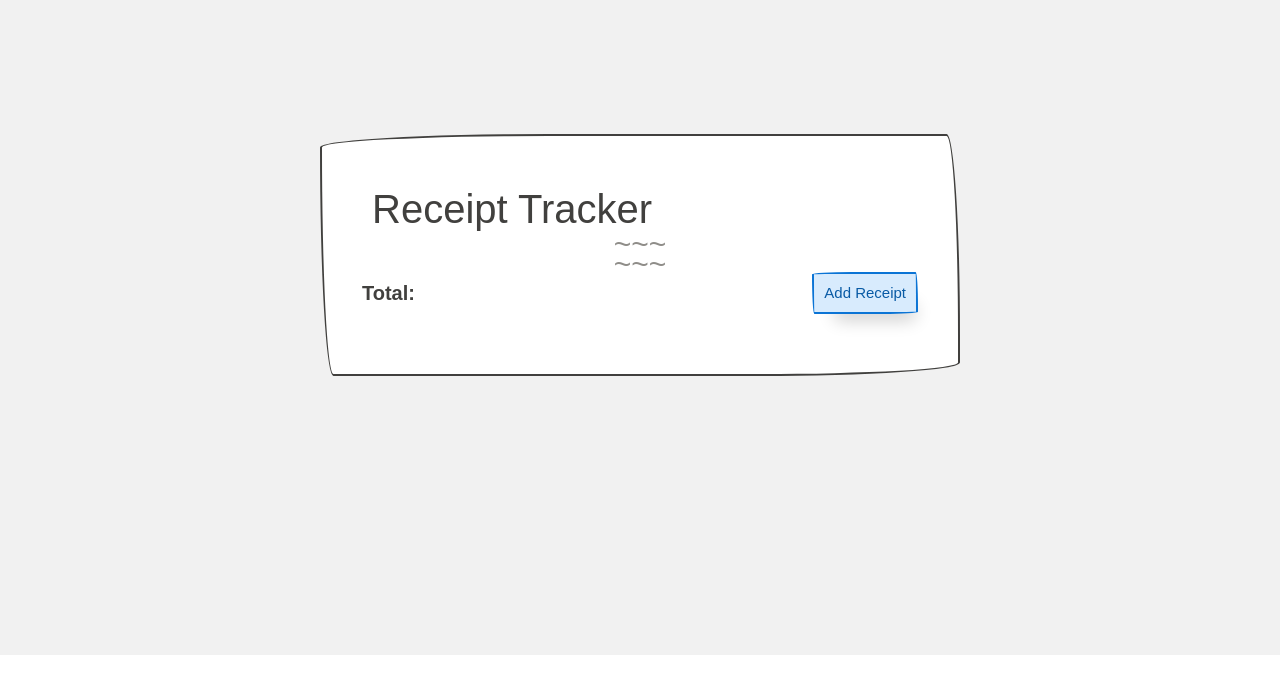
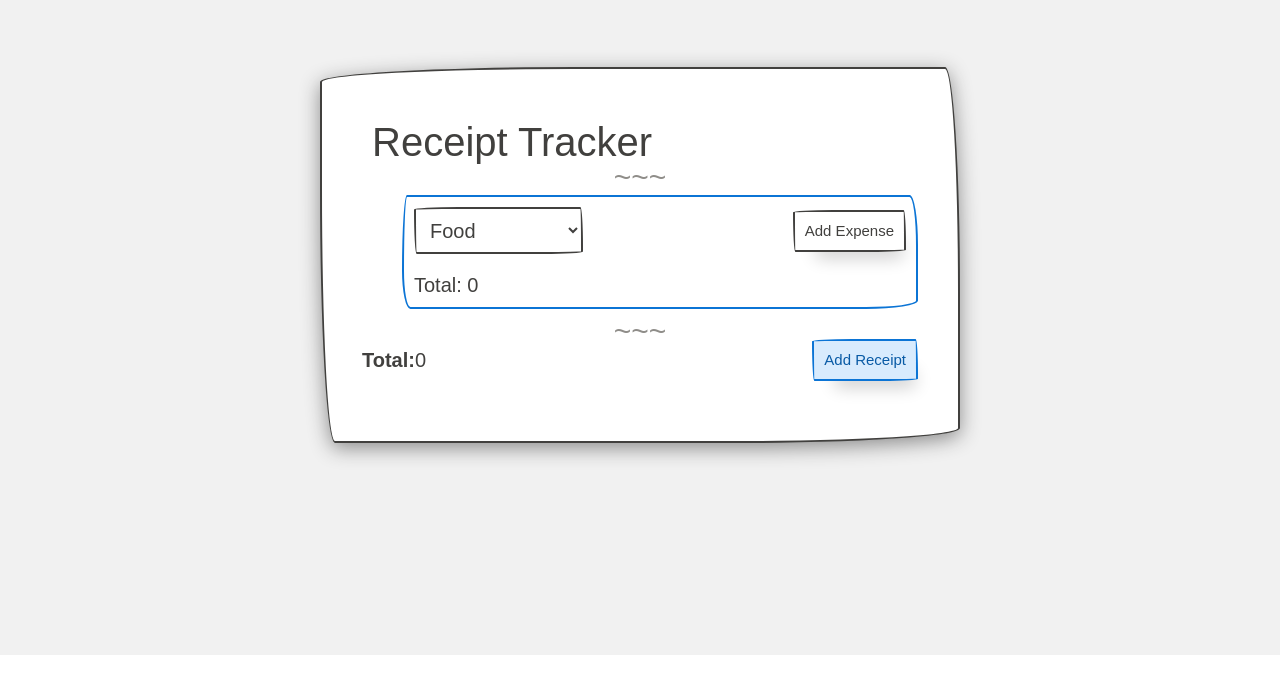
Before and after one commit to harshmanwani/receipt-tracker, a React (Create React App) app: page / in a window 1280 px wide. Shown: the part 145-820 px from the top of the page. Built offline with nearby package versions, Linux system fonts and the light colour scheme; a web font is replaced by a local one.

Commit message:
v0.9 Working Demo

```diff
--- a/src/components/App.js
+++ b/src/components/App.js
@@ -1,60 +1,111 @@
-import React, { Component } from 'react';
-import styled from 'styled-components';
-import Panel from './Panel';
-import Receipt from './Receipt';
-
+import React, { Component } from 'react'
+import styled from 'styled-components'
+import Panel from './Panel'
+import Receipt from './Receipt'
+import { getTotalExpenses } from './Helpers'
 
 const Container = styled.div`
   background-color: #f1f1f1;
   margin: 0;
   min-height: 100vh;
-`;
+`
 
 const Paper = styled.div`
   width: 640px !important;
   background-color: white;
-`;
+  box-shadow: 0px 5px 20px #8c8c8c;
+`
 
-// Main app structure
+const getTotal = receipts =>
+    Object.values(receipts).reduce(
+        (sum, { expenses }) => sum + getTotalExpenses(expenses),
+        0,
+    )
+
 class App extends Component {
-    constructor(){
-        super();
-        this.addReceipt = this.addReceipt.bind(this);
-        this.state = {
-            receipts: {},
-            total: ''
-        }
+    state = {
+        receipts: { [`receipt-${Date.now()}`]: { expenses: [] } },
     }
 
-    addReceipt(){
-        const receipts = {...this.state.receipts};
-        const timeStamp = Date.now();
-        receipts[`receipt-${timeStamp}`] = {};
-        this.setState({ receipts });
+    getTotal = () => {
+        const { receipts } = this.state
+        return getTotal(receipts)
+    }
+
+    addReceipt = () => {
+        this.setState(prevState => ({
+            ...prevState,
+            receipts: {
+                ...prevState.receipts,
+                [`receipt-${Date.now()}`]: { expenses: [] },
+            },
+        }))
+    }
+
+    handleChangeExpense = receiptId => index => (prop, value) => {
+        this.setState(({ receipts }) => ({
+            receipts: {
+                ...receipts,
+                [receiptId]: {
+                    expenses: receipts[receiptId].expenses.map(
+                        (expense, i) =>
+                            i === index
+                                ? {
+                                    ...expense,
+                                    [prop]: value,
+                                }
+                                : expense,
+                    ),
+                },
+            },
+        }))
+    }
+
+    addExpense = receiptId => () => {
+        this.setState(({ receipts }) => ({
+            receipts: {
+                ...receipts,
+                [receiptId]: {
+                    expenses: [
+                        ...receipts[receiptId].expenses,
+                        {
+                            desc: '',
+                            price: '',
+                        },
+                    ],
+                },
+            },
+        }))
     }
 
     render() {
+        const { receipts } = this.state
+        const total = this.getTotal()
         return (
             <Container className="row flex-center flex-middle">
                 <Paper className="border border-primary padding-large margin-large no-responsive">
                     <h3 className="margin-small">Receipt Tracker</h3>
-                    <hr/>
+                    <hr />
                     <ul className="list-of-receipts">
-                        {
-                            Object
-                                .keys(this.state.receipts)
-                                .map(key => <Receipt key={key}/>)
-                        }
+                        {Object.entries(receipts).map(([id, receipt]) => (
+                            <Receipt
+                                onChangeExpense={this.handleChangeExpense(id)}
+                                receipt={receipt}
+                                key={id}
+                                addExpense={this.addExpense(id)}
+                            />
+                        ))}
                     </ul>
-                    <hr/>
-                    <Panel addReceipt={this.addReceipt}/>
+                    <hr />
+                    <Panel addReceipt={this.addReceipt} total={total} />
                 </Paper>
             </Container>
-        );
+        )
     }
 }
 
-export default App;
+export default App
+
 
 // add receipt button X
 // add expense btn X
--- a/src/components/Expense.js
+++ b/src/components/Expense.js
@@ -1,30 +1,23 @@
-import React, { Component } from 'react';
+import React from 'react'
 
-class Expense extends Component {
-    constructor(props){
-        super(props);
-        this.handleDescChange = this.handleDescChange.bind(this);
-        this.handleCostChange = this.handleCostChange.bind(this);
-    }
-    handleDescChange() {
-        this.props.expenseDetails.desc = this.desc.value;
-    }
-    handleCostChange(){
-        this.props.expenseDetails.cost = this.cost.valueAsNumber;
-        this.props.receiptTotal();
-    }
-    render() {
-        // const details = this.props.expenseDetails;
-        // const index = this.props.index;
-        return (
-            (
-                <div className="form-group row flex-edges padding-small" >
-                    <input type="text" placeholder="Description" ref={(input) => this.desc = input} onChange={this.handleDescChange}></input>
-                    <input type="number" placeholder="Price" ref={(input) => this.cost = input} onChange={this.handleCostChange}></input>
-                </div>
-            )
-        )
-    }
-}
+const Expense = ({ onChangeExpense }) => (
+    <div className="row padding-small">
+        <input
+            type="text"
+            placeholder="Description"
+            className="desc"
+            onChange={e => onChangeExpense('desc', e.target.value)}
+        />
+        <input
+            type="number"
+            placeholder="Price"
+            className="price"
+            onChange={e => onChangeExpense('price', +e.target.value)}
+            />
+        <span className="euro">
+            €
+        </span>
+    </div>
+)
 
-export default Expense;
+export default Expense
--- /dev/null
+++ b/src/components/Helpers.js
@@ -0,0 +1,2 @@
+export const getTotalExpenses = expenses =>
+    expenses.reduce((sum, { price }) => sum + Number(price), 0)
--- a/src/components/Panel.js
+++ b/src/components/Panel.js
@@ -1,25 +1,21 @@
-import React, { Component } from 'react';
+import React from 'react'
 
-class Panel extends Component {
-    createReceipt(event){
-        event.preventDefault();
-        this.props.addReceipt();
-    }
-    render() {
-        return (
+const Panel = ({ addReceipt, total }) => (
     <div className="row flex-edges flex-middle">
         <div className="">
             <strong>Total:</strong>
-                    {this.props.total}
+            {total}
         </div>
         <div className="">
-                    <button value="Add Receipt" className="btn-secondary btn-small"
-                        onClick={(e) => this.createReceipt(e)}
-                    >Add Receipt</button>
+            <button
+                value="Add Receipt"
+                className="btn-secondary btn-small"
+                onClick={addReceipt}
+            >
+                Add Receipt
+      </button>
         </div>
     </div>
 )
-    }
-}
 
-export default Panel;
+export default Panel
--- a/src/components/Receipt.js
+++ b/src/components/Receipt.js
@@ -1,38 +1,8 @@
-import React, { Component } from 'react';
-import Expense from './Expense';
+import React from 'react'
+import Expense from './Expense'
+import { getTotalExpenses } from './Helpers'
 
-class Receipt extends Component {
-    constructor(props){
-        super(props);
-        this.newExpense = this.newExpense.bind(this);
-        this.receiptTotal = this.receiptTotal.bind(this);
-        this.state = {
-            expenses: [],
-            total: ''
-        }
-    }
-    newExpense(event){
-        event.preventDefault();
-        const expense = {
-            desc: "",
-            cost: ""
-        }
-        this.setState(prevState => ({
-            expenses: [...prevState.expenses, expense]
-        }))
-    }
-    receiptTotal(){
-        let sum = 0;
-        for (let i = 0; i < this.state.expenses.length; i++) {
-            sum += this.state.expenses[i].cost;
-        }
-        this.setState(prevState => ({
-            total: sum
-        }))
-    }
-
-    render() {
-        return (
+const Receipt = ({ addExpense, receipt: { expenses }, onChangeExpense }) => (
     <div className="border border-secondary border-4 padding-small">
         <div className="row flex-edges">
             <select name="category">
@@ -40,28 +10,19 @@ class Receipt extends Component {
                 <option value="houseware">Houseware</option>
                 <option value="entertainment">Entertainment</option>
             </select>
-                    <button className="btn-small" onClick={(e) => this.newExpense(e)}>Add Expense</button>
+            <button className="btn-small" onClick={addExpense}>
+                Add Expense
+      </button>
         </div>
         <ul className="list-of-expense">
-                    {
-                        this.state.expenses.map((expense, key) => {
-                            return (
-                                <Expense
-                                    key={key}
-                                    index={key}
-                                    expenseDetails={expense}
-                                    receiptTotal={this.receiptTotal}
-                                />
-                            )}
-                        )
-                    }
+            {expenses.map((expense, index) => (
+                <Expense onChangeExpense={onChangeExpense(index)} key={index} />
+            ))}
         </ul>
         <div>
-                    Total: <span>{this.state.total}</span>
+            Total: <span>{getTotalExpenses(expenses)}</span>
         </div>
     </div>
 )
-    }
-}
 
-export default Receipt;
+export default Receipt
--- /dev/null
+++ b/src/css/style.css
@@ -0,0 +1,30 @@
+
+.border-secondary {
+    border: 1px solid #0071DE;
+}
+
+input {
+    border-bottom-left-radius: 0;
+    border-bottom-right-radius: 0;
+    border-top-left-radius: 0;
+    border-top-right-radius: 0;
+}
+
+.price {
+    border-right: 0;
+    text-align: right;
+    margin-left: 20px;
+    width: 110px;
+}
+
+.desc {
+    width: 230px;
+}
+
+.euro {
+    background-color: #f1f1f1;
+    padding: 9px;
+    border: 2px solid #41403E;
+    border-left: none;
+    font-size: 1.1em;
+}
--- a/src/index.js
+++ b/src/index.js
@@ -3,6 +3,7 @@ import { render } from 'react-dom';
 
 import App from './components/App';
 import 'papercss/dist/paper.min.css';
+// import './css/style.css';
 
 render(
     <App />,
```
Lines whose indentation alone changed are shown as unchanged.
